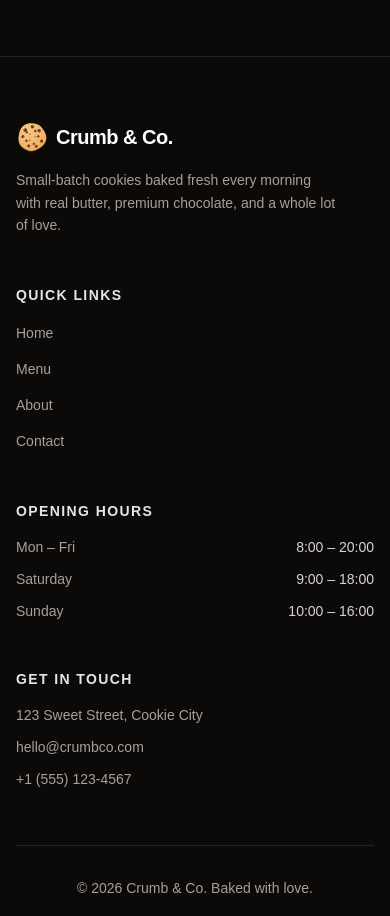
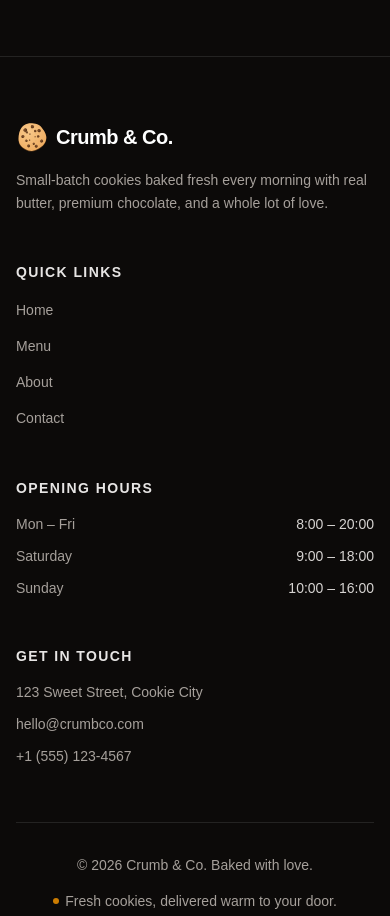
Before and after one commit to juliarina/cookie-store, a React (Vite) app: page / in a window 390 px wide. Shown: the part 4020-4936 px from the top of the page. Built offline with nearby package versions, Linux system fonts and the light colour scheme.

Commit message:
style: widen footer brand column

```diff
--- a/src/components/layout/Footer.tsx
+++ b/src/components/layout/Footer.tsx
@@ -21,7 +21,7 @@
     <footer className="border-t border-white/10 bg-stone-950 text-stone-400">
       <div className="mx-auto max-w-6xl px-4 py-16 sm:px-8 lg:px-12">
         <div className="flex flex-col gap-12 lg:flex-row lg:items-start lg:justify-around">
-          <div className="max-w-xs">
+          <div className="max-w-lg lg:max-w-xs">
             <div className="flex items-center gap-2">
               <CookieIcon className="h-8 w-8 text-amber-500" />
               <span className="font-logo text-xl font-bold tracking-tight text-white">
```
